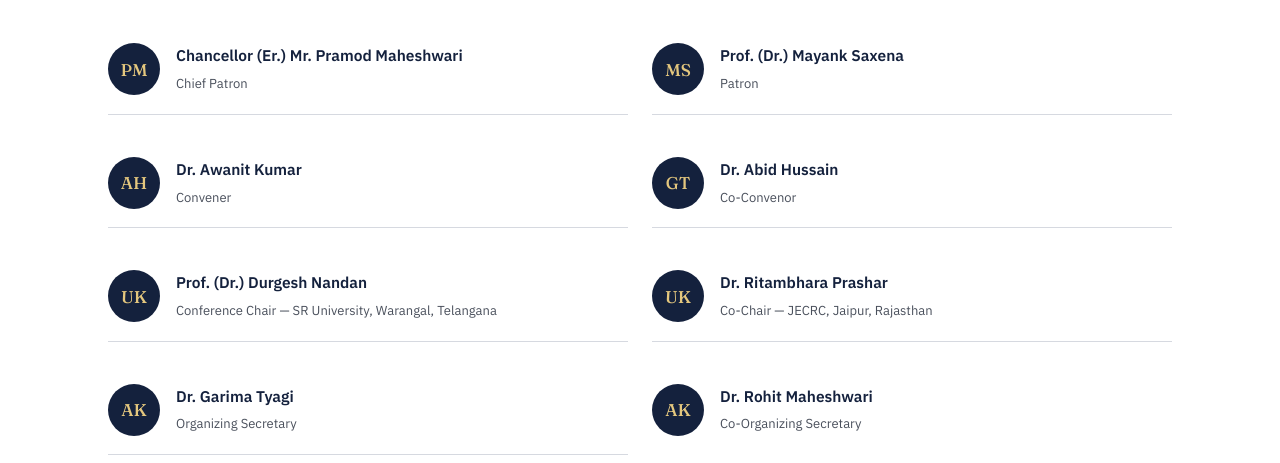
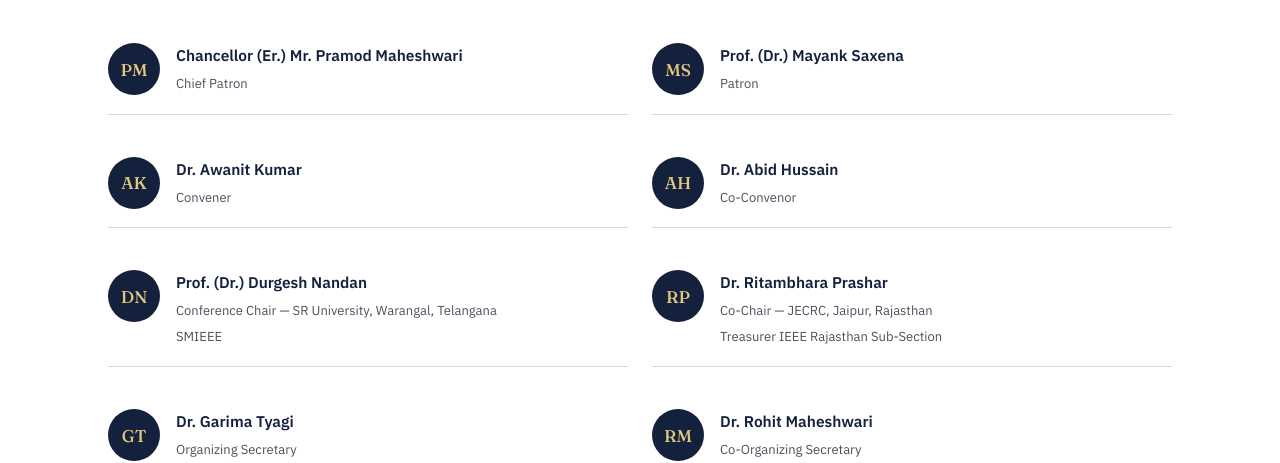
Before and after one commit to gaurav-jain01/files, a plain HTML site: page committee.html in a window 1280 px wide. Shown: the part 504-967 px from the top of the page. Drawn offline with Linux system fonts and the light colour scheme.

Commit message:
fix: update committee member avatars and affiliations

```diff
--- a/committee.html
+++ b/committee.html
@@ -69,37 +69,39 @@
           </div>
         </div>
         <div class="person">
-          <div class="avatar">AH</div>
+          <div class="avatar">AK</div>
           <div>
             <h4>Dr. Awanit Kumar</h4><span>Convener</span>
           </div>
         </div>
         <div class="person">
-          <div class="avatar">GT</div>
+          <div class="avatar">AH</div>
           <div>
             <h4>Dr. Abid Hussain</h4><span>Co-Convenor</span>
           </div>
         </div>
         <div class="person">
-          <div class="avatar">UK</div>
+          <div class="avatar">DN</div>
           <div>
-            <h4>Prof. (Dr.) Durgesh Nandan</h4><span>Conference Chair — SR University, Warangal, Telangana</span>
+            <h4>Prof. (Dr.) Durgesh Nandan</h4><span>Conference Chair — SR University, Warangal, Telangana</span><br>
+            <span>SMIEEE</span>
           </div>
         </div>
         <div class="person">
-          <div class="avatar">UK</div>
+          <div class="avatar">RP</div>
           <div>
-            <h4>Dr. Ritambhara Prashar</h4><span>Co-Chair — JECRC, Jaipur, Rajasthan</span>
+            <h4>Dr. Ritambhara Prashar</h4><span>Co-Chair — JECRC, Jaipur, Rajasthan</span><br>
+            <span>Treasurer IEEE Rajasthan Sub-Section</span>
           </div>
         </div>
         <div class="person">
-          <div class="avatar">AK</div>
+          <div class="avatar">GT</div>
           <div>
             <h4>Dr. Garima Tyagi</h4><span>Organizing Secretary</span>
           </div>
         </div>
         <div class="person">
-          <div class="avatar">AK</div>
+          <div class="avatar">RM</div>
           <div>
             <h4>Dr. Rohit Maheshwari</h4><span>Co-Organizing Secretary</span>
           </div>
```
